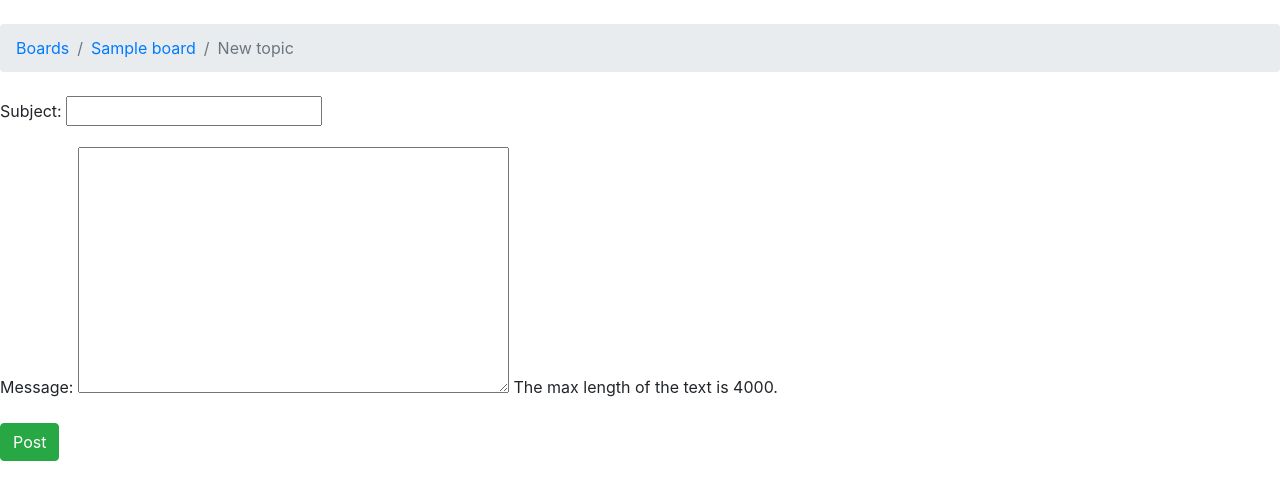
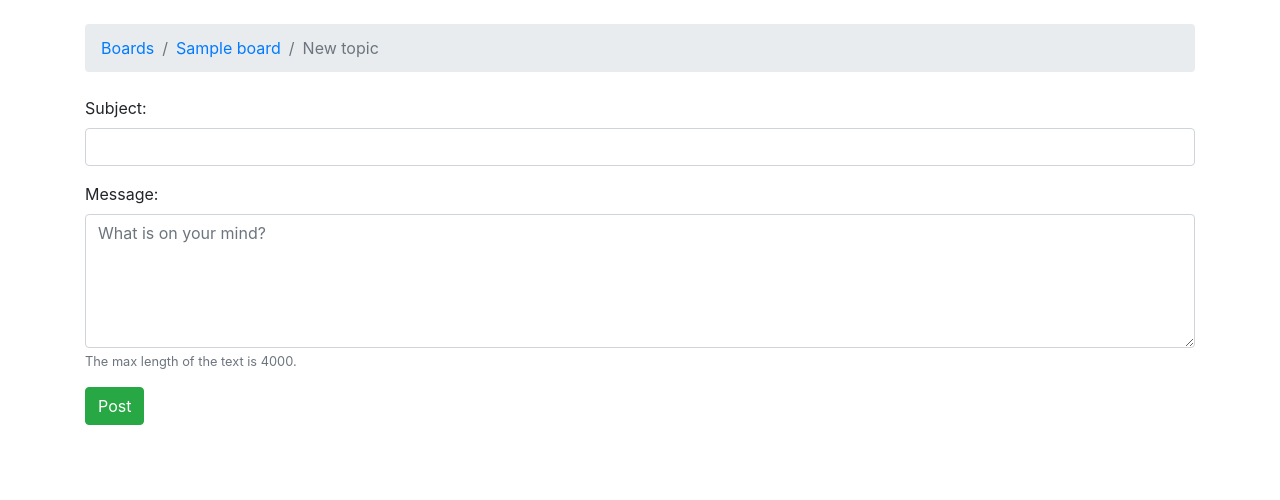
Before and after one commit to agnieshkaj/django-simple-is-better-than-complex, a Django app: page /boards/1/new/ in a window 1280 px wide. Shown: the part 56-556 px from the top of the page. Run offline with Django 3.2, Linux system fonts and the light colour scheme; tables that the repository leaves empty hold one stand-in row (values such as "Sample post"); some libraries are stand-ins or nearby versions; some web fonts are replaced.

Commit message:
refactor templates, update requirements

```diff
--- a/requirements.txt
+++ b/requirements.txt
@@ -1,4 +1,5 @@
 asgiref==3.2.3
 Django==3.0.3
+django-widget-tweaks==1.4.5
 pytz==2019.3
 sqlparse==0.3.0
--- a/triningproject/boards/forms.py
+++ b/triningproject/boards/forms.py
@@ -4,7 +4,9 @@ from .models import Topic
 
 class NewTopicForm(forms.ModelForm):
     message = forms.CharField(
-        widget=forms.Textarea(),
+        widget=forms.Textarea(
+            attrs={'rows': 5, 'placeholder': 'What is on your mind?'}
+        ),
         max_length=4000,
         help_text='The max length of the text is 4000.'
     )
--- a/triningproject/templates/base.html
+++ b/triningproject/templates/base.html
@@ -15,7 +15,7 @@
     </div>
   </nav>
 
-  <div class="conatiner">
+  <div class="container">
     <ol class="breadcrumb my-4">
       {% block breadcrumb %}
       {% endblock %}
--- /dev/null
+++ b/triningproject/templates/includes/form.html
@@ -0,0 +1,28 @@
+{% load widget_tweaks %}
+
+{% for field in form %}
+  <div class="form-group">
+    {{ field.label_tag }}
+
+    {% if form.is_bound %}
+      {% if field.errors %}
+        {% render_field field class="form-control is-invalid" %}
+        {% for error in field.errors %}
+          <div class="invalid-feedback">
+            {{ error }}
+          </div>
+        {% endfor %}
+      {% else %}
+        {% render_field field class="form-control is-valid" %}
+      {% endif %}
+    {% else %}
+      {% render_field field class="form-control" %}
+    {% endif %}
+
+    {% if field.help_text %}
+      <small class="form-text text-muted">
+        {{ field.help_text }}
+      </small>
+    {% endif %}
+  </div>
+{% endfor %}
--- a/triningproject/templates/new_topic.html
+++ b/triningproject/templates/new_topic.html
@@ -11,7 +11,7 @@
 {% block content %}
   <form method="post" novalidate>
     {% csrf_token %}
-    {{ form.as_p }}
+    {% include 'includes/form.html' %}
     <button type="submit" class="btn btn-success">Post</button>
   </form>
 {% endblock %}
--- a/triningproject/triningproject/settings.py
+++ b/triningproject/triningproject/settings.py
@@ -37,6 +37,8 @@ INSTALLED_APPS = [
     'django.contrib.sessions',
     'django.contrib.messages',
     'django.contrib.staticfiles',
+
+    'widget_tweaks',
 
     'boards',
 ]
```
